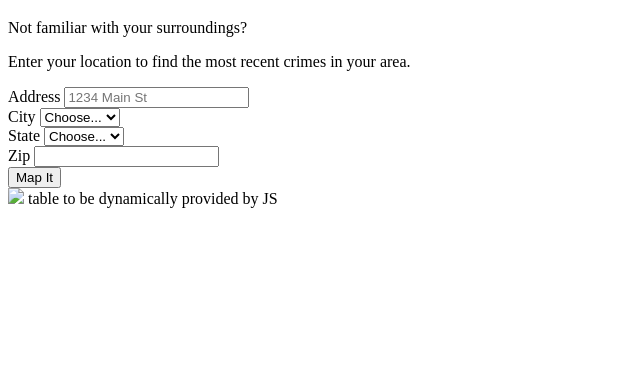
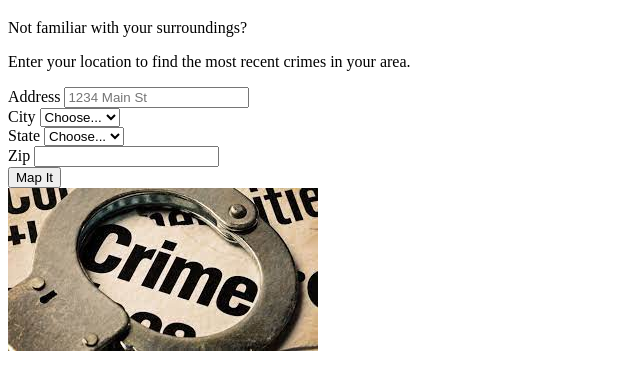
Before and after one commit to naveed-mahmoudian/Food-Finder-App, a plain HTML site: page index.html in a window 1280 px wide. Shown: the part 61-450 px from the top of the page, without its empty margins (0-640 px from the left). Drawn offline with nearby package versions, Linux system fonts and the light colour scheme; a script that the page names is missing.

Commit message:
added background image to assests image file

```diff
--- a/index.html
+++ b/index.html
@@ -42,7 +42,10 @@
           <button type="submit" class="btn btn-primary">Map It</button>
       </form>
 
-      <img class='crime' src="./crimeimage.jpg">
+      <img class='crime' src="./assets/images/crimeimage.jpg">
+
+      <div class="table-container"></div>
+
 
 <!--to be added dynamically with JS for history section
         <button type="button" class="btn btn-outline-primary">Primary</button>
@@ -80,6 +83,5 @@
          </div>
        </div>-->
 
-       table to be dynamically provided by JS
   </body>
 </html>
```
Also changed, not shown: assets/js/script.js (+11 -0 lines), assets/images/backgroundimage.webp (added).
